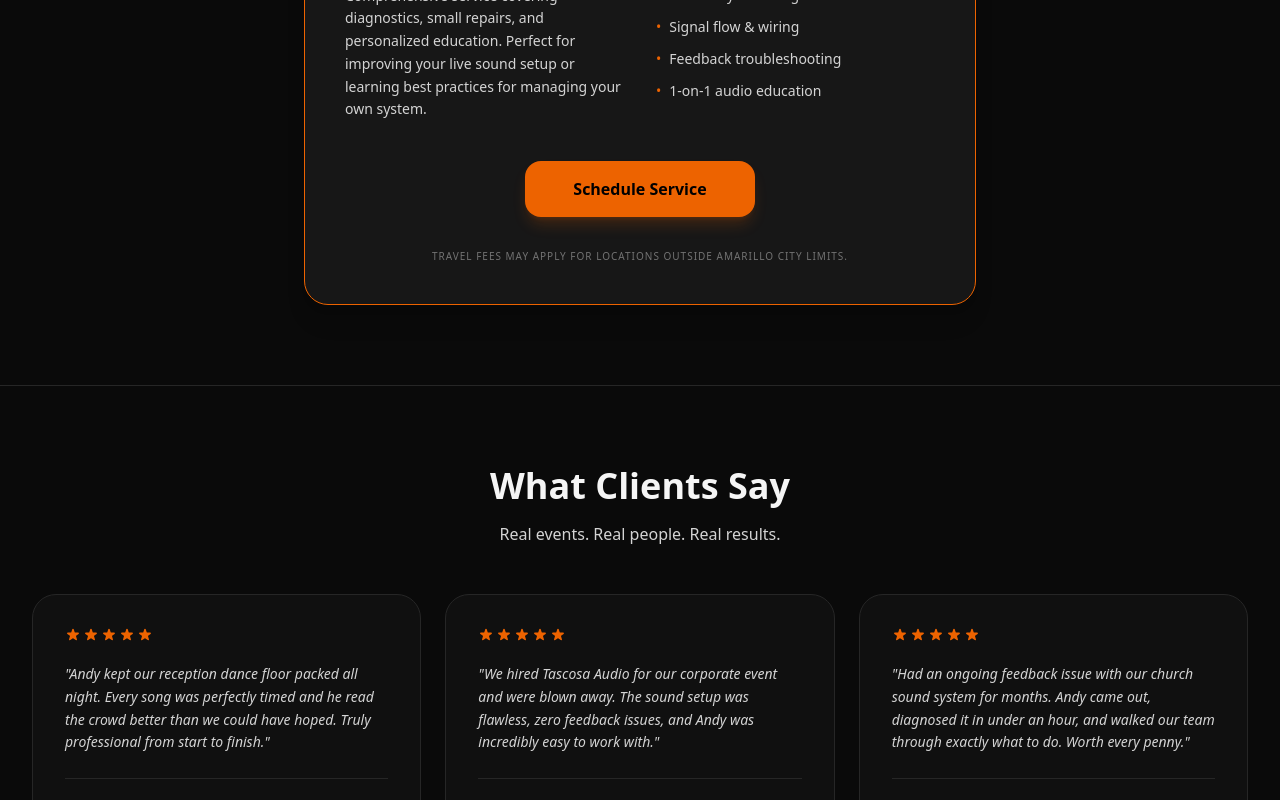
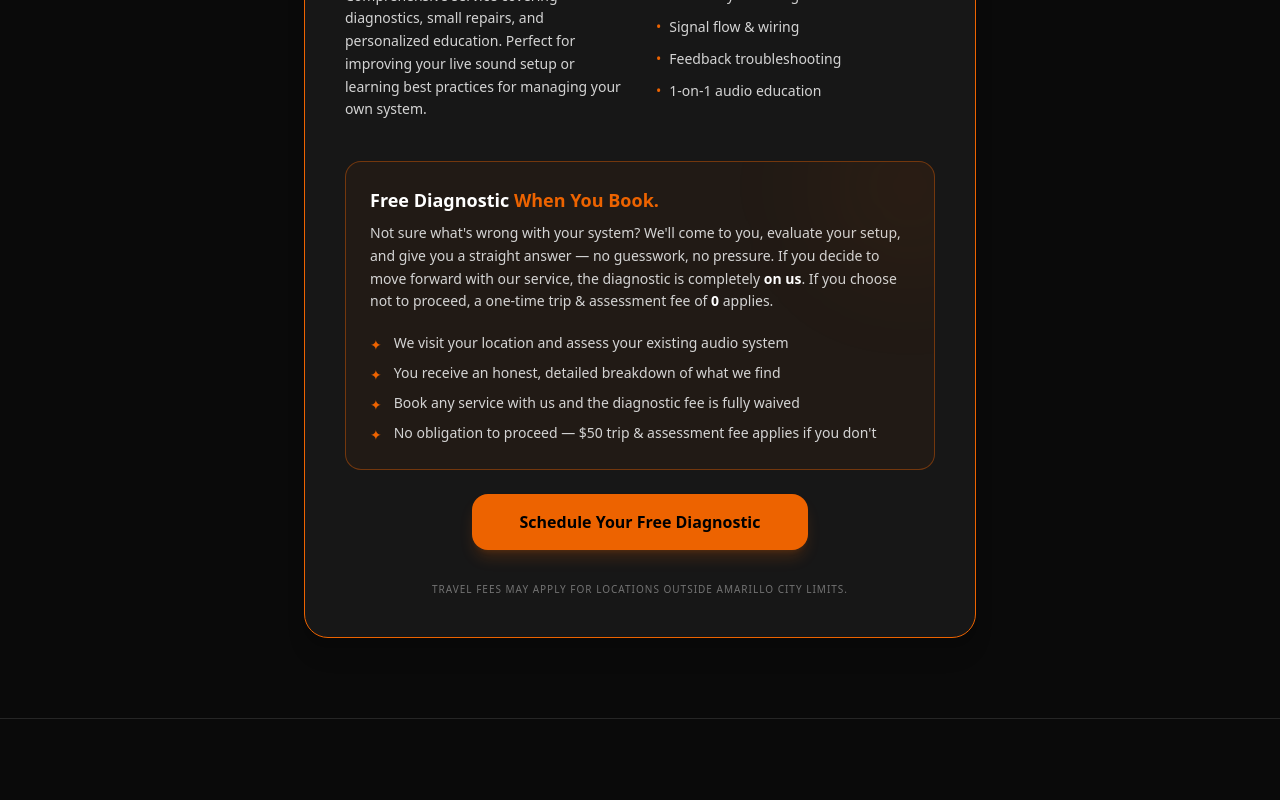
Before and after one commit to dexter806/tascosa.audio, a Next.js app: page / in a window 1280 px wide. Shown: the part 3800-4600 px from the top of the page. Built offline with nearby package versions, Linux system fonts and the light colour scheme.

Commit message:
Update index.js

```diff
--- a/pages/index.js
+++ b/pages/index.js
@@ -579,12 +579,42 @@ export default function Home() {
                     ))}
                   </ul>
                 </div>
+                {/* ── FREE DIAGNOSTIC OFFER ── */}
+                <div className="mt-10 rounded-2xl border border-tascosa-orange/40 bg-tascosa-orange/5 p-6 text-left relative overflow-hidden">
+                  <div className="absolute -top-10 -right-10 h-32 w-32 bg-tascosa-orange/10 blur-3xl rounded-full" />
+                  <h4 className="text-lg font-black text-white mb-2">
+                    Free Diagnostic{" "}
+                    <span className="text-tascosa-orange">When You Book.</span>
+                  </h4>
+                  <p className="text-sm text-neutral-300 leading-relaxed">
+                    Not sure what&apos;s wrong with your system? We&apos;ll come to you, evaluate your setup,
+                    and give you a straight answer — no guesswork, no pressure. If you decide to move
+                    forward with our service, the diagnostic is completely{" "}
+                    <span className="text-white font-semibold">on us</span>. If you choose not to
+                    proceed, a one-time trip &amp; assessment fee of{" "}
+                    <span className="text-white font-semibold">0</span> applies.
+                  </p>
+                  <div className="mt-5 space-y-2">
+                    {[
+                      "We visit your location and assess your existing audio system",
+                      "You receive an honest, detailed breakdown of what we find",
+                      "Book any service with us and the diagnostic fee is fully waived",
+                      "No obligation to proceed — $50 trip & assessment fee applies if you don't",
+                    ].map((item) => (
+                      <div key={item} className="flex items-start gap-3 text-sm text-neutral-300">
+                        <span className="text-tascosa-orange flex-none mt-0.5">✦</span>
+                        {item}
+                      </div>
+                    ))}
+                  </div>
+                </div>
+
                 <button
                   type="button"
                   onClick={() => jumpToContactWith("Diagnostic, Repair & Education")}
-                  className="mt-10 w-full md:w-auto md:px-12 rounded-2xl py-4 bg-tascosa-orange text-black font-black hover:brightness-110 transition-all active:scale-95 shadow-lg shadow-tascosa-orange/20"
+                  className="mt-6 w-full md:w-auto md:px-12 rounded-2xl py-4 bg-tascosa-orange text-black font-black hover:brightness-110 transition-all active:scale-95 shadow-lg shadow-tascosa-orange/20"
                 >
-                  Schedule Service
+                  Schedule Your Free Diagnostic
                 </button>
                 <p className="mt-8 text-[10px] text-neutral-500 uppercase tracking-widest">
                   Travel fees may apply for locations outside Amarillo city limits.
```
